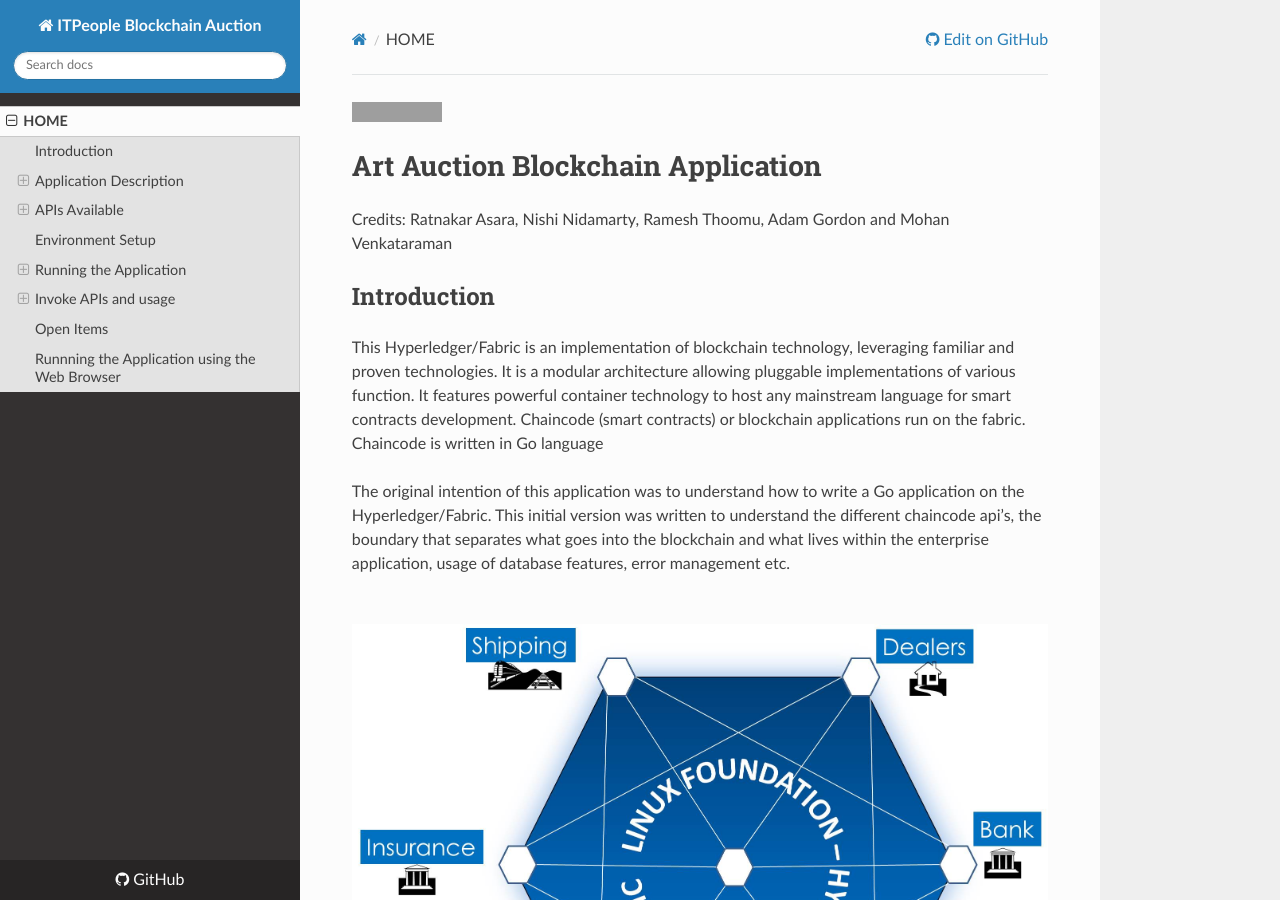
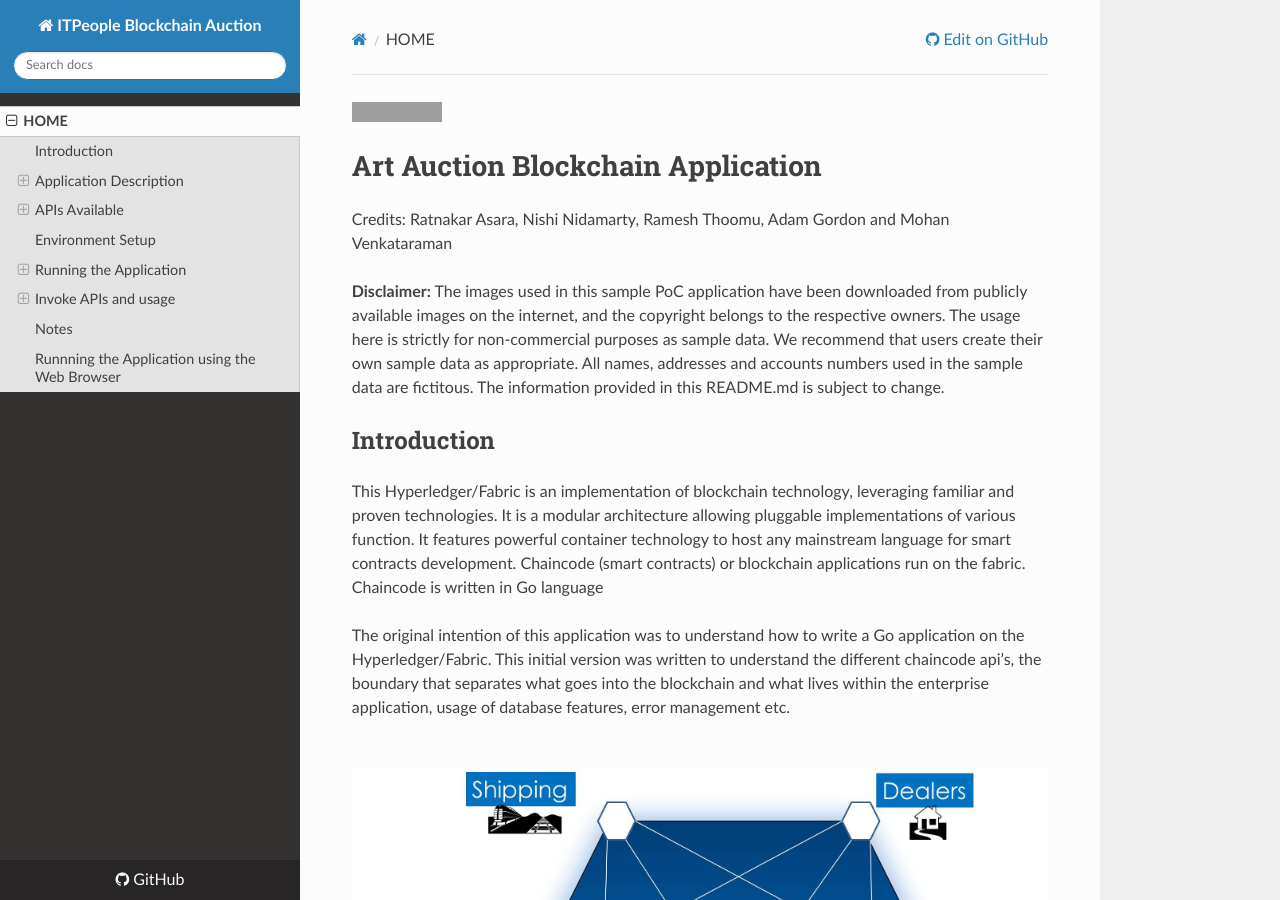
Before and after one commit to ITPeople-Blockchain/auction, an MkDocs documentation site: the page built from docs/index.md, in a window 1280 px wide and 900 px high. Built offline with MkDocs 1.6.1, drawn with Linux system fonts in a browser that asks for light colours; nearby versions of some CDN libraries; old or Windows-style settings are respelled for this version of MkDocs; some of the changed text lies outside the part shown; grey boxes are pictures that could not be loaded.

Commit message:
Update index.md

```diff
--- a/docs/index.md
+++ b/docs/index.md
@@ -2,6 +2,8 @@
 
 #Art Auction Blockchain Application
 Credits: Ratnakar Asara, Nishi Nidamarty, Ramesh Thoomu, Adam Gordon and Mohan Venkataraman
+
+**Disclaimer:** The images used in this sample PoC application have been downloaded from publicly available images on the internet, and the copyright belongs to the respective owners. The usage here is strictly for non-commercial purposes as sample data. We recommend that users create their own sample data as appropriate. All names, addresses and accounts numbers used in the sample data are fictitous. The information provided in this README.md is subject to change.
 
 ##Introduction
 
@@ -444,10 +446,12 @@
 
       ./peer chaincode query -l golang -n mycc -c '{"Function": "IsItemOnAuction", "Args": ["1999", "VERIFY"]}'
 
-##Open Items
+##Notes
 
 * Once an auction request is posted or an auction is open for bids, there is no api to remove the auction request or close the auction prematurely and rejecting all bids received
 * In the current version, the image is encrypted and stored in the blockchain. However, in future, it is envisioned that only the hash of the image  along with the URI to the location of the image will be saved
+* Not all the API calls have been implemented on the UI which will have a fuller version in coming releases
+* Even though the chaincode allows the user to specify a "Reserve Price" and a "Buy-it-Now Price" , the current UI automatically calculates "Reserve Price" as 40% of the "Item price", and "Buy-it-Now Price" as 40% of "Reserve Price"
 
 ##Runnning the Application using the Web Browser
 
```
